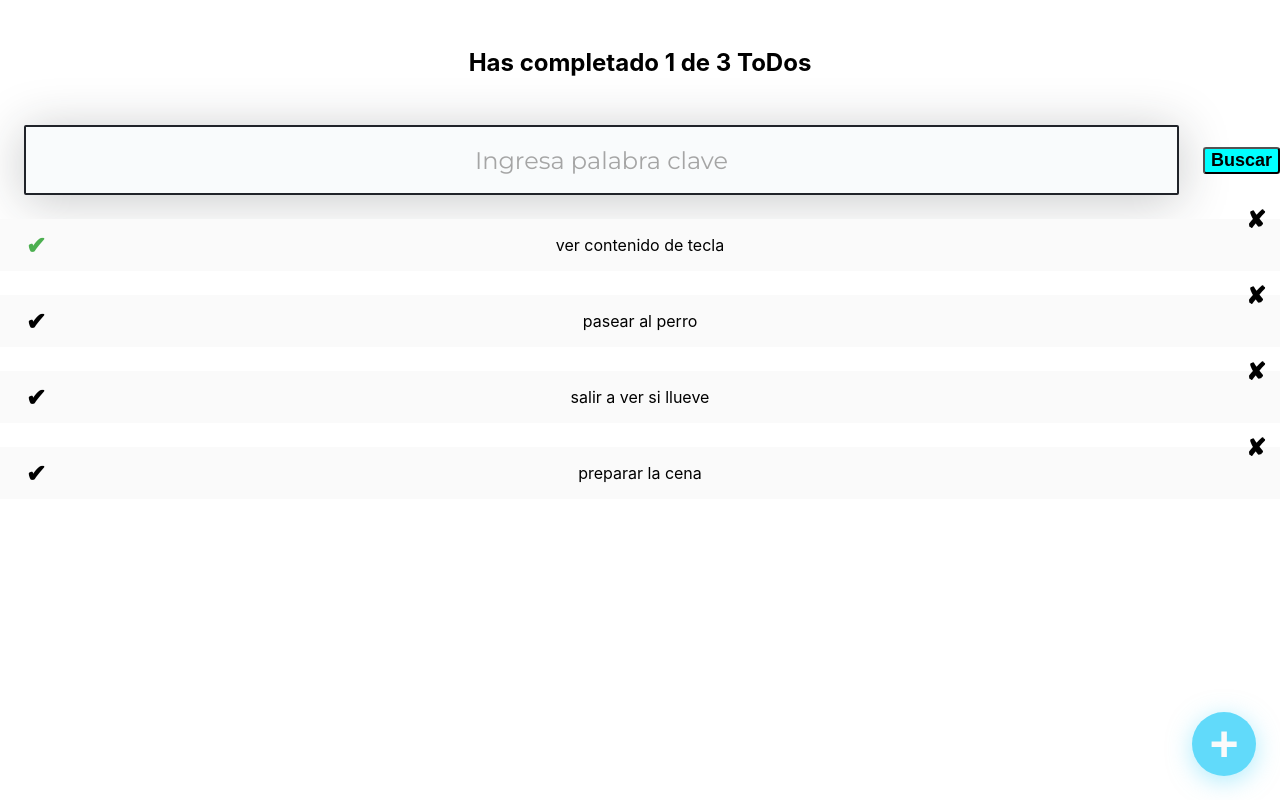
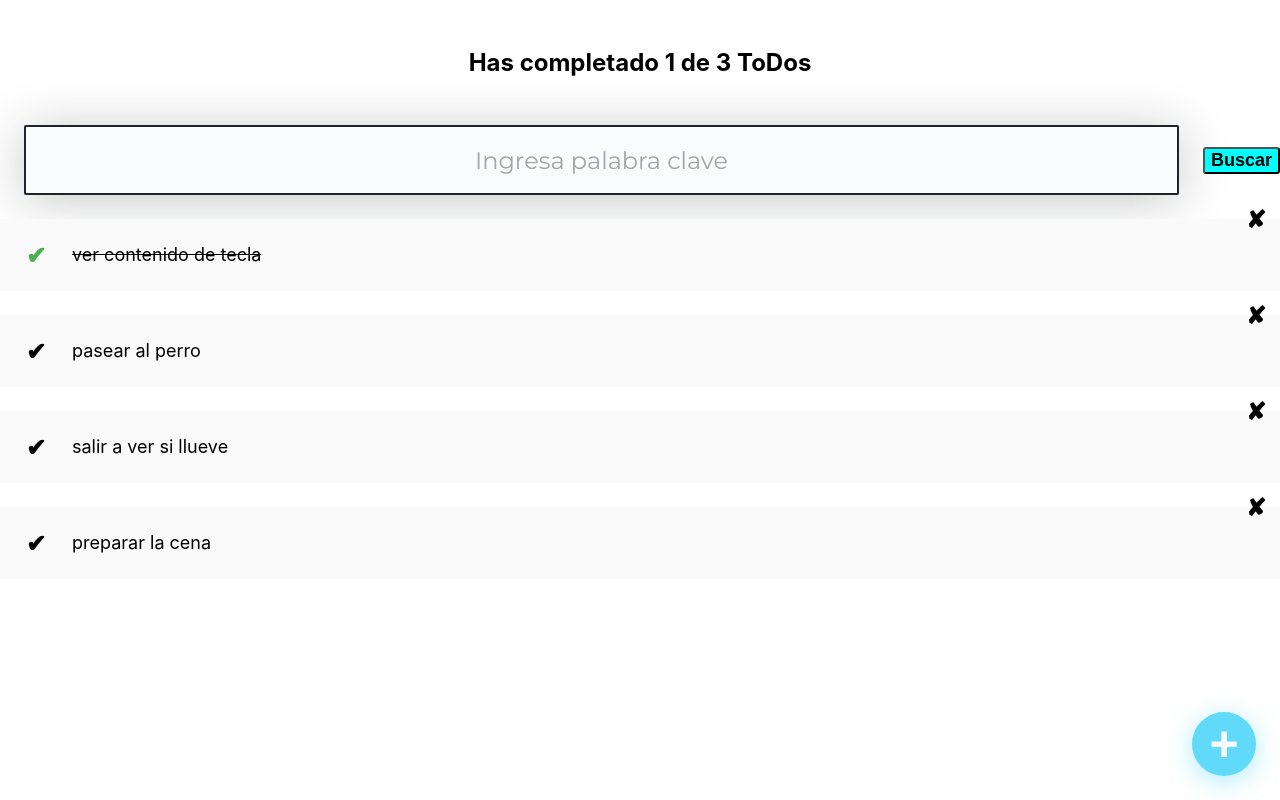
Before and after one commit to Leomonay/proyecto-react-tecla, a React (Create React App) app: page / in a window 1280 px wide. Built offline with nearby package versions, Linux system fonts and the light colour scheme; the HTML template or start-up script is replaced by a standard one.

Commit message:
use State & custom hooks

```diff
--- a/src/App.js
+++ b/src/App.js
@@ -1,4 +1,4 @@
-import React from "react";
+import React, { useState } from "react";
 import "./App.css";
 import CreateToDoButton from "./components/CreateToDoButton";
 import ToDoCounter from "./components/ToDoCounter";
@@ -6,49 +6,67 @@ import ToDoItem from "./components/ToDoItem";
 import ToDoList from "./components/ToDoList";
 import ToDoSearch from "./components/ToDoSearch";
 
-const toDos = [
+const initialToDos = [
   { text: "ver contenido de tecla", completed: true },
   { text: "pasear al perro", completed: false },
   { text: "salir a ver si llueve", completed: false },
   { text: "preparar la cena", completed: false },
 ];
 
-class App extends React.Component {
-  constructor(props) {
-    super(props);
-    this.state = {
-      keyWord: "",
-      toDos: toDos,
-      filteredToDos: toDos,
+function useLocalStorage(itemName, intialValue) {
+  const localStorageItem = localStorage.getItem(itemName);
+  const value = localStorageItem ? JSON.parse(localStorageItem) : intialValue;
+  const [item, setItem] = useState(value);
+  const saveItem = (newValue) => {
+    localStorage.setItem(itemName, JSON.stringify(newValue));
+    setItem(newValue);
   };
+  return [item, saveItem];
 }
 
-  setNewKeyword = (event) => {
-    const newKeyWord = event.target.value;
-    this.setState({ keyWord: newKeyWord });
-  };
+function App() {
+  const [keyword, setKeyword] = useState();
+  const [toDos, setToDos] = useLocalStorage("toDos_V1", initialToDos);
+  const [filteredToDos, setFilteredToDos] = useState(toDos);
 
-  filterToDos = () => {
-    const newFiltered = toDos.filter((toDo) =>
-      toDo.text.includes(this.state.keyWord)
-    );
-    this.setState({ ...this.state, filteredToDos: newFiltered });
-  };
+  function setNewKeyword(event) {
+    setKeyword(event.target.value);
+  }
 
-  render() {
+  function filterToDos(event) {
+    event.preventDefault();
+    const newList = keyword
+      ? toDos.filter((toDo) => toDo.text.includes(keyword))
+      : toDos;
+    setFilteredToDos(newList);
+  }
+
+  function completeToDo(text) {
+    const newToDos = [...toDos];
+    const index = toDos.findIndex((toDo) => toDo.text === text);
+    newToDos[index].completed = true;
+    setToDos(newToDos);
+    setFilteredToDos(newToDos);
+  }
+
+  function deleteToDo(text) {
+    const newToDos = toDos.filter((toDo) => toDo.text !== text);
+    setToDos(newToDos);
+    setFilteredToDos(newToDos);
+  }
+
   return (
     <>
       <ToDoCounter />
 
-        <ToDoSearch
-          handleChange={this.setNewKeyword}
-          handleSubmit={this.filterToDos}
-        />
+      <ToDoSearch handleChange={setNewKeyword} handleSubmit={filterToDos} />
 
       <ToDoList>
-          {this.state.filteredToDos.map((todo) => (
+        {filteredToDos.map((todo) => (
           <ToDoItem
             key={todo.text}
+            completeToDo={completeToDo}
+            deleteToDo={deleteToDo}
             text={todo.text}
             completed={todo.completed}
           />
@@ -58,26 +76,5 @@ class App extends React.Component {
     </>
   );
 }
-}
-
-// function App() {
-//   return (
-//     <>
-//       <ToDoCounter />
-
-//       <ToDoSearch />
-//       <ToDoList>
-//         {toDos.map((todo) => (
-//           <ToDoItem
-//             key={todo.text}
-//             text={todo.text}
-//             completed={todo.completed}
-//           />
-//         ))}
-//       </ToDoList>
-//       <CreateToDoButton />
-//     </>
-//   );
-// }
 
 export default App;
--- a/src/components/ToDoItem.js
+++ b/src/components/ToDoItem.js
@@ -1,25 +1,21 @@
 import "./ToDoItem.css";
 
 export default function ToDoItem(props) {
-  const onComplete = () => {
-    alert(`Has completado: ${props.text}`);
-  };
-  const onDelete = () => {
-    alert(`Has eliminado: ${props.text}`);
-  };
-
   return (
     <li className="ToDoItem">
       <span
         className={`Icon Icon-check ${props.completed && "Icon-check--active"}`}
-        onClick={onComplete}
+        onClick={() => props.completeToDo(props.text)}
       >
         ✔
       </span>
-      <p className={`TodoItem-p ${props.completed && "TodoItem-p--complete"}`}>
+      <p className={`ToDoItem-p ${props.completed && "ToDoItem-p--complete"}`}>
         {props.text}
       </p>
-      <span className="Icon Icon-delete" onClick={onDelete}>
+      <span
+        className="Icon Icon-delete"
+        onClick={() => props.deleteToDo(props.text)}
+      >
         ✘
       </span>
     </li>
--- a/src/components/ToDoSearch.js
+++ b/src/components/ToDoSearch.js
@@ -1,19 +1,11 @@
 import React from "react";
 import "./ToDoSearch.css";
 
-class ToDoSearch extends React.Component {
-  handleSubmit = (event) => {
-    event.preventDefault();
-    this.props.handleSubmit();
-  };
-
-  // document.queryselector('#input_keyword').value
-
-  render() {
+export default function ToDoSearch(props) {
   return (
-      <form className="searchForm" onSubmit={this.handleSubmit}>
+    <form className="searchForm" onSubmit={props.handleSubmit}>
       <input
-          onChange={this.props.handleChange}
+        onChange={props.handleChange}
         className="ToDoSearch"
         placeholder="Ingresa palabra clave"
       />
@@ -23,19 +15,3 @@ class ToDoSearch extends React.Component {
     </form>
   );
 }
-}
-
-export default ToDoSearch;
-
-// export default function ToDoSearch() {
-//   const handleChange = (e) => {
-//     console.log(e.target.value);
-//   };
-//   return (
-//     <input
-//       onChange={handleChange}
-//       className="ToDoSearch"
-//       placeholder="Ingresa palabra clave"
-//     />
-//   );
-// }
```
Lines whose indentation alone changed are shown as unchanged.
